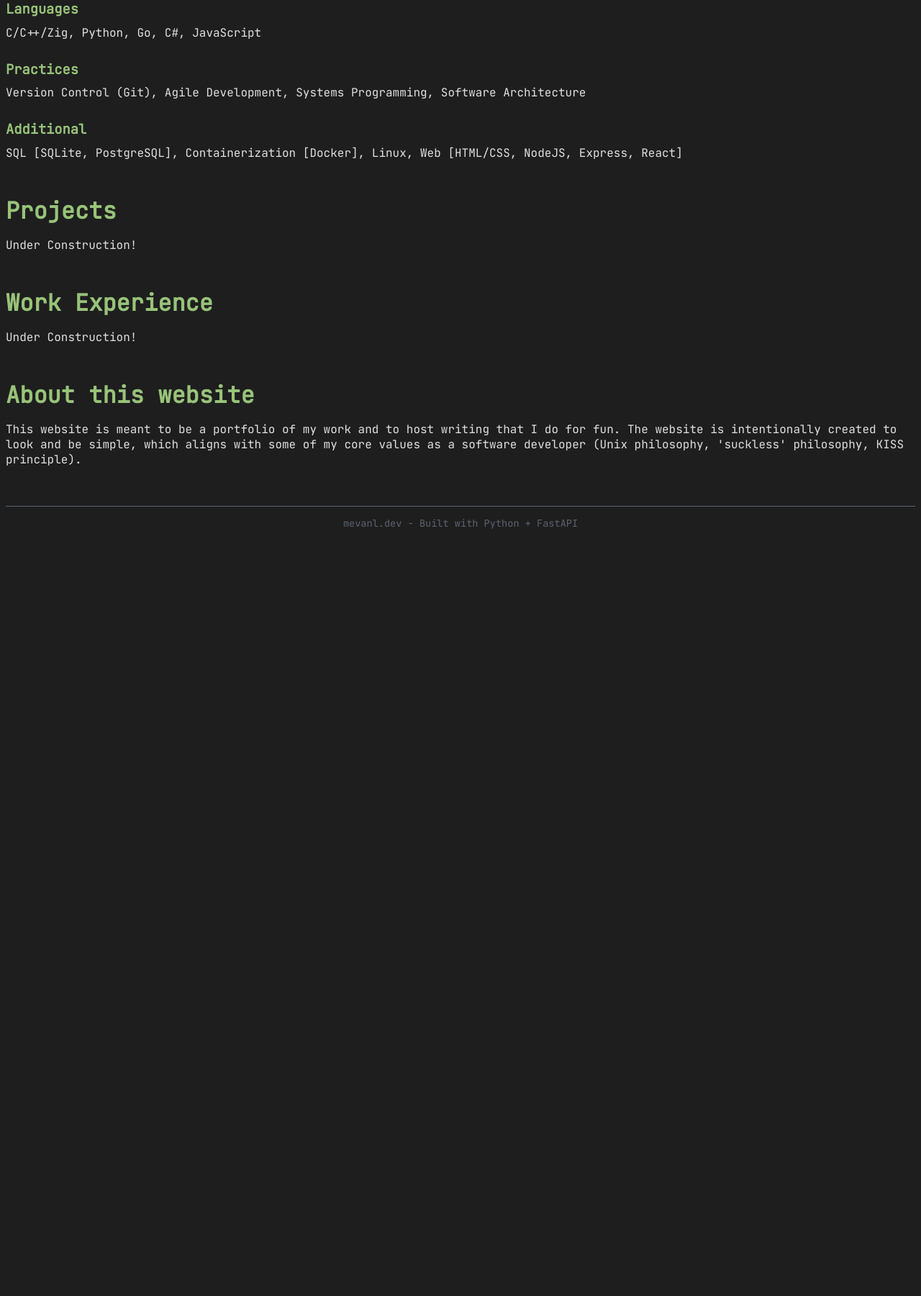
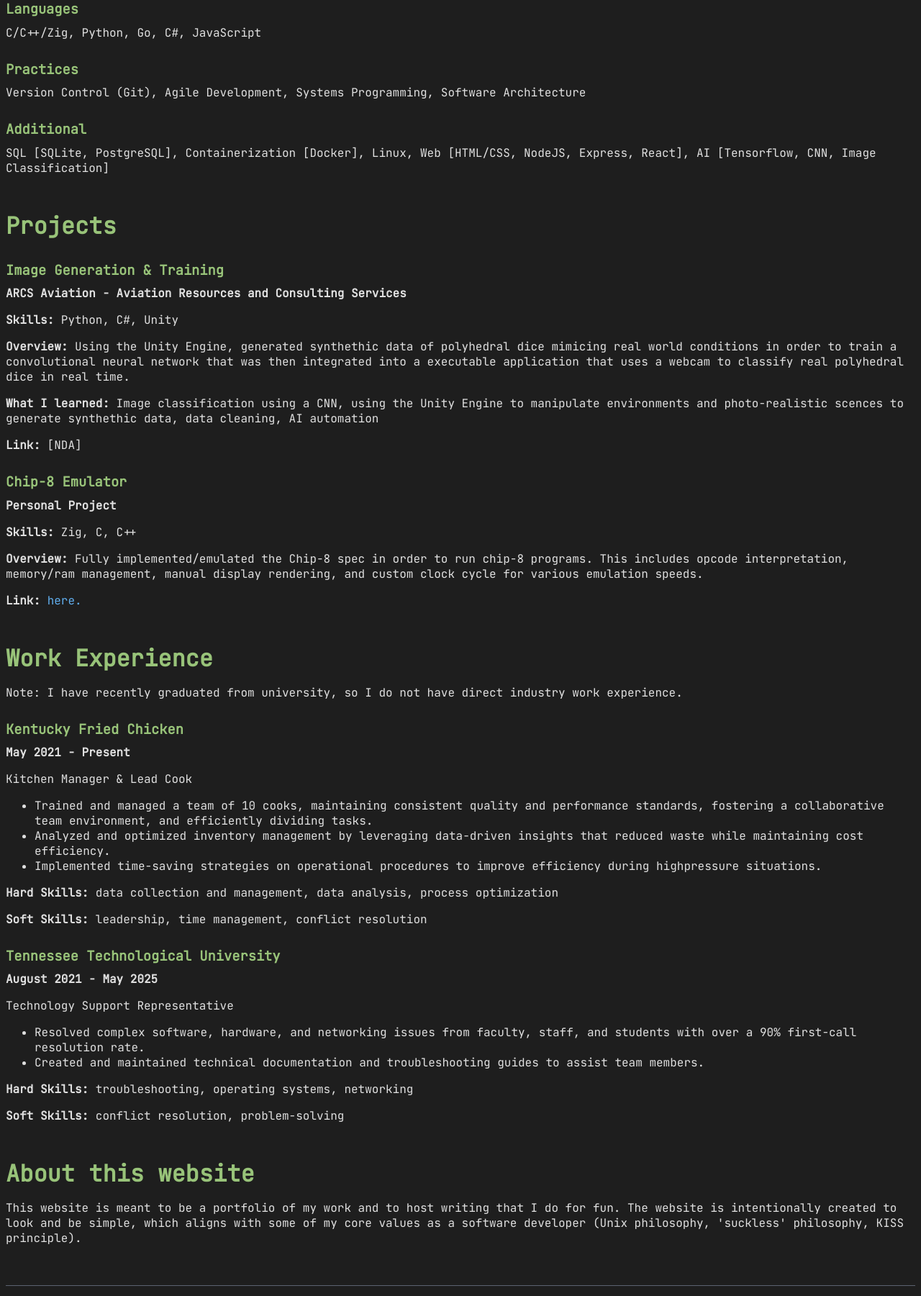
Before and after one commit to mevanl/mevanl-site, a FastAPI app: page / in a window 1280 px wide. Shown: the part 516-2317 px from the top of the page at 72% size. Before the commit the page ends 1251 px from the top, so only its background shows below. Run offline with FastAPI, Linux system fonts and the light colour scheme.

Commit message:
Added some projects and work exp.

```diff
--- a/app/templates/index.html
+++ b/app/templates/index.html
@@ -7,7 +7,7 @@
         <h1 style="margin-bottom: 0;">Mason Evan Lauderdale</h1>
         <h3 style="margin-top: 0; margin-bottom: 1;">Cookeville, TN, USA</h3>
         <a href="https://www.linkedin.com/in/mevanl" target="_blank">LinkedIn</a>
-        <!-- we should add a github link here too -->
+        <!-- we should add a resume download link here too -->
     </div>
 
 
@@ -22,14 +22,62 @@
     <h3>Practices</h3>
     Version Control (Git), Agile Development, Systems Programming, Software Architecture
     <h3>Additional</h3>
-    SQL [SQLite, PostgreSQL], Containerization [Docker], Linux, Web [HTML/CSS, NodeJS, Express, React]
+    SQL [SQLite, PostgreSQL], Containerization [Docker], Linux, Web [HTML/CSS, NodeJS, Express, React], AI [Tensorflow, CNN, Image Classification]
 
 
     <h1>Projects</h1>
-    Under Construction!
+
+    <h3>Image Generation & Training</h3>
+    <strong>ARCS Aviation - Aviation Resources and Consulting Services</strong>
+    <p><b>Skills:</b> Python, C#, Unity</p>
+    <p><b>Overview:</b> Using the Unity Engine, generated synthethic data of polyhedral dice mimicing real world conditions in order to train a convolutional neural network that was then integrated into a executable application that uses a webcam to classify real polyhedral dice in real time.</p>
+    <p><b>What I learned:</b> Image classification using a CNN, using the Unity Engine to manipulate environments and photo-realistic scences to generate synthethic data, data cleaning, AI automation</p>
+    <p><b>Link:</b> [NDA]</p>
+
+    <h3>Chip-8 Emulator</h3>
+    <strong>Personal Project</strong>
+    <p><b>Skills:</b> Zig, C, C++</p>
+    <p><b>Overview:</b> Fully implemented/emulated the Chip-8 spec in order to run chip-8 programs. This includes opcode interpretation, memory/ram management, manual display rendering, and custom clock cycle for various emulation speeds.</p>
+    <p><b>Link:</b> <a href="https://www.github.com/mevanl/chip8">here.</a></p>
+
 
     <h1>Work Experience</h1>
-    Under Construction!
+    Note: I have recently graduated from university, so I do not have direct industry work experience.
+
+    <h3>Kentucky Fried Chicken</h3>
+    <strong>May 2021 - Present</strong>
+    <p>Kitchen Manager & Lead Cook</p>
+    <p>
+        <ul>
+            <li>
+                Trained and managed a team of 10 cooks, maintaining consistent quality and performance standards, fostering a collaborative team environment, and efficiently dividing tasks.
+            </li>
+            <li>
+                Analyzed and optimized inventory management by leveraging data-driven insights that reduced waste while maintaining cost efficiency.
+            </li>
+            <li>
+                Implemented time-saving strategies on operational procedures to improve efficiency during highpressure situations.
+            </li>
+        </ul>
+    </p>
+    <p><b>Hard Skills:</b> data collection and management, data analysis, process optimization</p>
+    <p><b>Soft Skills:</b> leadership, time management, conflict resolution</p>
+
+    <h3>Tennessee Technological University</h3>
+    <strong>August 2021 - May 2025</strong>
+    <p>Technology Support Representative</p>
+    <p>
+        <ul>
+            <li>
+                Resolved complex software, hardware, and networking issues from faculty, staff, and students with over a 90% first-call resolution rate.
+            </li>
+            <li>
+                Created and maintained technical documentation and troubleshooting guides to assist team members.
+            </li>
+        </ul>
+    </p>
+    <p><b>Hard Skills:</b> troubleshooting, operating systems, networking </p>
+    <p><b>Soft Skills:</b> conflict resolution, problem-solving</p>
 
     <h1>About this website</h1>
     This website is meant to be a portfolio of my work and to host writing that I do for fun. The website is intentionally created to look and be simple, which aligns with some of my core values as a software developer (Unix philosophy, 'suckless' philosophy, KISS principle).
```
